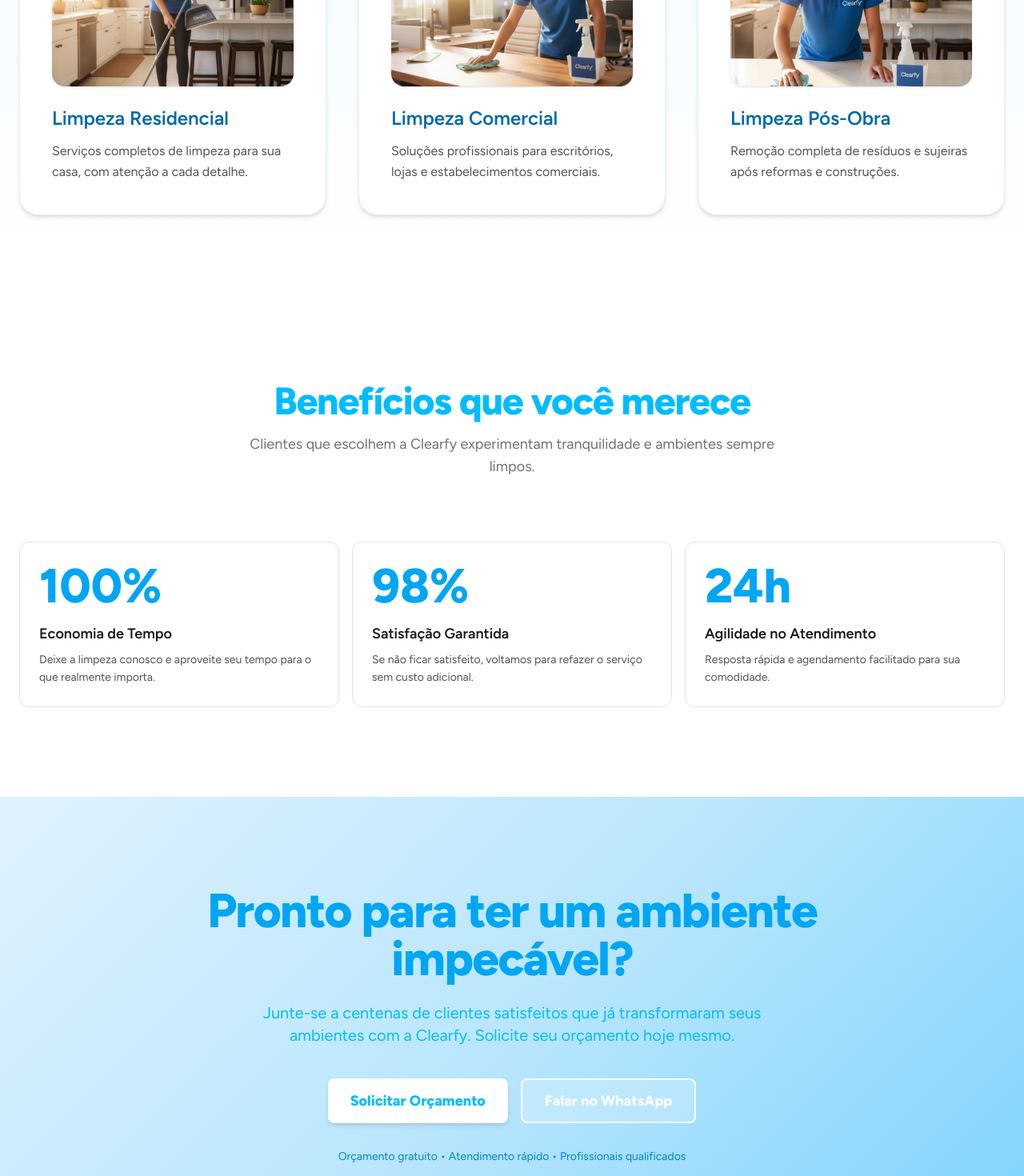
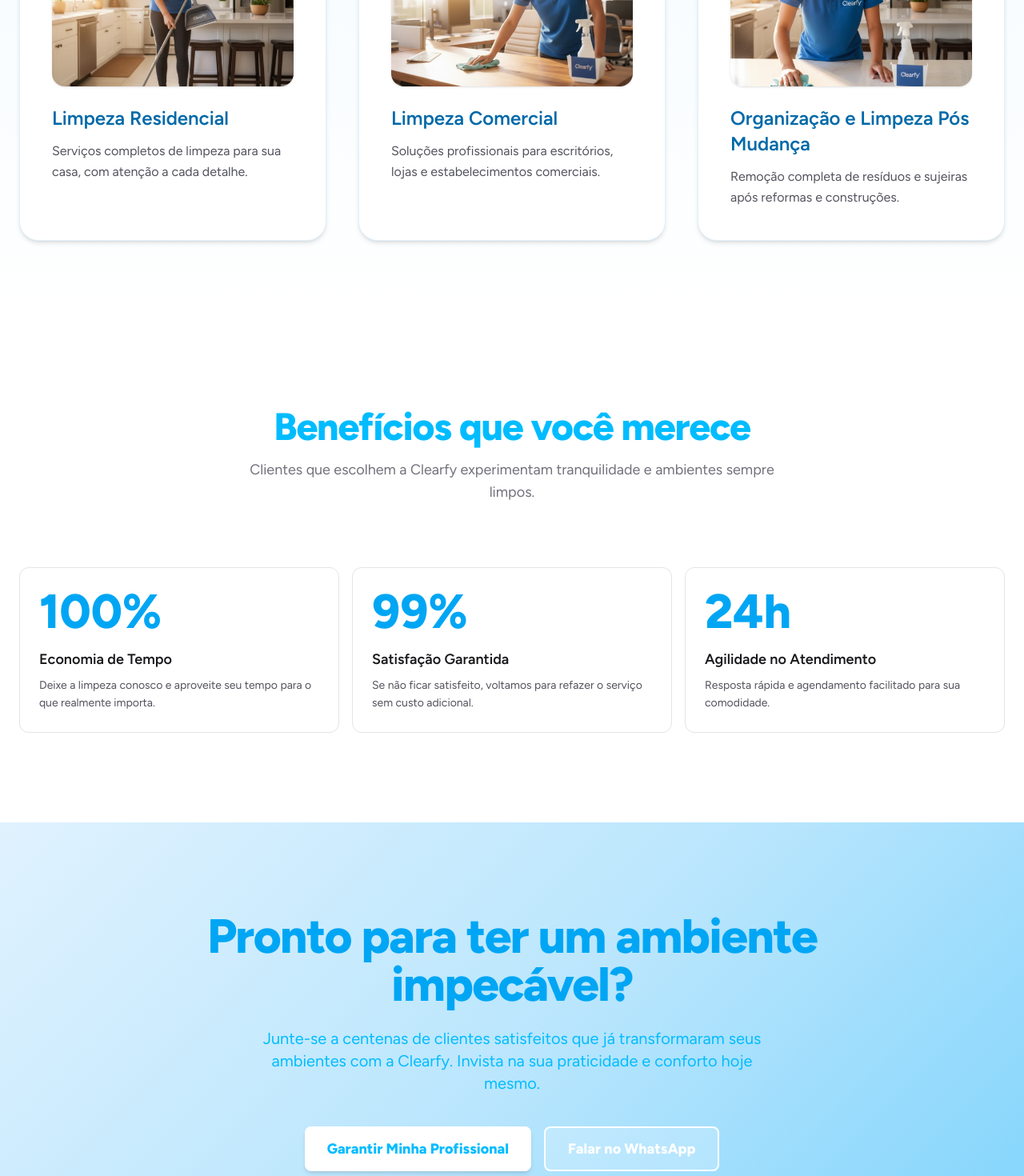
Before and after one commit to DaviFelipe00/clearfy, a Next.js app: page / in a window 1280 px wide. Shown: the part 1240-2710 px from the top of the page at 80% size. Built offline with nearby package versions, Linux system fonts and the light colour scheme.

Commit message:
atualizações pontuais

```diff
--- a/package.json
+++ b/package.json
@@ -17,7 +17,7 @@
   },
   "devDependencies": {
     "@tailwindcss/postcss": "^4",
-    "@types/node": "^20",
+    "@types/node": "^20.19.27",
     "@types/react": "^19",
     "@types/react-dom": "^19",
     "babel-plugin-react-compiler": "1.0.0",
--- a/src/components/Benefits.tsx
+++ b/src/components/Benefits.tsx
@@ -24,7 +24,7 @@
 
             {/* Card 2: 98% */}
             <div className="group bg-white p-6 rounded-xl border border-zinc-200 hover:border-sky-300 transition-all duration-300 hover:shadow-lg">
-              <span className="text-5xl md:text-6xl font-bold text-sky-500 mb-4 block">98%</span>
+              <span className="text-5xl md:text-6xl font-bold text-sky-500 mb-4 block">99%</span>
               <h3 className="text-lg font-semibold text-zinc-900 mb-2">Satisfação Garantida</h3>
               <p className="text-sm text-zinc-600 leading-relaxed">
                 Se não ficar satisfeito, voltamos para refazer o serviço sem custo adicional.
--- a/src/components/CallToAction.tsx
+++ b/src/components/CallToAction.tsx
@@ -15,7 +15,7 @@
         </h2>
 
         <p className="mt-6 text-lg md:text-xl text-sky-400 max-w-2xl">
-          Junte-se a centenas de clientes satisfeitos que já transformaram seus ambientes com a Clearfy. Solicite seu orçamento hoje mesmo.
+          Junte-se a centenas de clientes satisfeitos que já transformaram seus ambientes com a Clearfy. Invista na sua praticidade e conforto hoje mesmo.
         </p>
 
         <div className="mt-10 flex flex-col sm:flex-row gap-4">
@@ -23,7 +23,7 @@
             href="/orcamento" // ALTERADO: Redireciona para a página de orçamento
             className="flex items-center justify-center gap-2 bg-white text-sky-400 px-7 py-3 rounded-lg font-extrabold text-lg hover:bg-zinc-100 shadow-md"
           >
-            Solicitar Orçamento
+            Garantir Minha Profissional
           </Link>
           <Link
             href="https://wa.me/SEUNUMERO"
--- a/src/components/Services.tsx
+++ b/src/components/Services.tsx
@@ -24,7 +24,7 @@
     },
     {
       img: imgPosObra,
-      title: "Limpeza Pós-Obra",
+      title: "Organização e Limpeza Pós Mudança",
       desc: "Remoção completa de resíduos e sujeiras após reformas e construções."
     },
   ];
```
Also changed, not shown: 1 other file (tests, documents, lock files or other folders).
